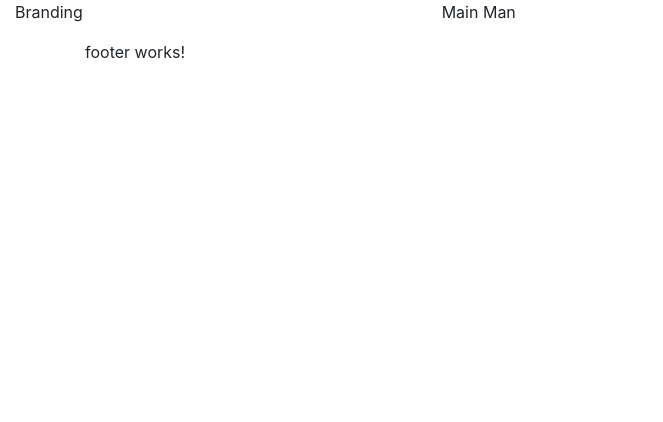
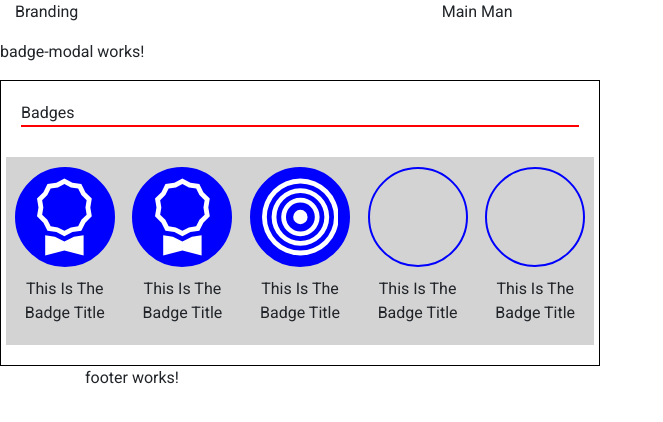
Before and after one commit to mjhandy/AngularBoilerPlate, an Angular app: page / in a window 1280 px wide. Shown: the top 422 px of the page, without its empty margins (0-663 px from the left). Built offline with nearby package versions, Linux system fonts and the light colour scheme.

Commit message:
* badge modal * material design for angular

```diff
--- a/package.json
+++ b/package.json
@@ -12,11 +12,13 @@
   "private": true,
   "dependencies": {
     "@angular/animations": "~11.2.5",
+    "@angular/cdk": "^11.2.4",
     "@angular/common": "~11.2.5",
     "@angular/compiler": "~11.2.5",
     "@angular/core": "~11.2.5",
     "@angular/forms": "~11.2.5",
     "@angular/localize": "~11.2.5",
+    "@angular/material": "^11.2.4",
     "@angular/platform-browser": "~11.2.5",
     "@angular/platform-browser-dynamic": "~11.2.5",
     "@angular/router": "~11.2.5",
--- a/src/app/app.component.html
+++ b/src/app/app.component.html
@@ -1,2 +1,5 @@
 <header class='header'></header>
+<main>
+  <div data-comp='badgeModal'></div>
+</main>
 <footer class='footer' data-type='footer'></footer>
--- /dev/null
+++ b/src/app/components/badge-modal/badge-modal.component.html
@@ -0,0 +1,78 @@
+<p>badge-modal works!</p>
+<div class='badgeModal'>
+  <div class='badgeModal-title'>{{ title }}</div>
+  <div class='badgeModal-group card-deck'>
+    <!-- Badge Start -->
+    <div class='card badgeModal-card justify-content-center'>
+      <div class='badgeModal-card__header justify-content-center on'>
+        <svg xmlns="http://www.w3.org/2000/svg" viewBox="0 0 16 16">
+          <path
+            d="M9.669.864L8 0 6.331.864l-1.858.282-.842 1.68-1.337 1.32L2.6 6l-.306 1.854 1.337 1.32.842 1.68 1.858.282L8 12l1.669-.864 1.858-.282.842-1.68 1.337-1.32L13.4 6l.306-1.854-1.337-1.32-.842-1.68L9.669.864zm1.196 1.193l.684 1.365 1.086 1.072L12.387 6l.248 1.506-1.086 1.072-.684 1.365-1.51.229L8 10.874l-1.355-.702-1.51-.229-.684-1.365-1.086-1.072L3.614 6l-.25-1.506 1.087-1.072.684-1.365 1.51-.229L8 1.126l1.356.702 1.509.229z" />
+          <path d="M4 11.794V16l4-1 4 1v-4.206l-2.018.306L8 13.126 6.018 12.1 4 11.794z" />
+        </svg>
+      </div>
+      <div class='badgeModal-card__body'>This is the badge title</div>
+    </div>
+    <!-- Bagde End -->
+
+    <!-- Badge Start -->
+    <div class='card badgeModal-card justify-content-center'>
+      <div class='badgeModal-card__header justify-content-center on'>
+        <svg xmlns="http://www.w3.org/2000/svg" viewBox="0 0 16 16">
+          <path
+            d="M9.669.864L8 0 6.331.864l-1.858.282-.842 1.68-1.337 1.32L2.6 6l-.306 1.854 1.337 1.32.842 1.68 1.858.282L8 12l1.669-.864 1.858-.282.842-1.68 1.337-1.32L13.4 6l.306-1.854-1.337-1.32-.842-1.68L9.669.864zm1.196 1.193l.684 1.365 1.086 1.072L12.387 6l.248 1.506-1.086 1.072-.684 1.365-1.51.229L8 10.874l-1.355-.702-1.51-.229-.684-1.365-1.086-1.072L3.614 6l-.25-1.506 1.087-1.072.684-1.365 1.51-.229L8 1.126l1.356.702 1.509.229z" />
+          <path d="M4 11.794V16l4-1 4 1v-4.206l-2.018.306L8 13.126 6.018 12.1 4 11.794z" />
+        </svg>
+      </div>
+      <div class='badgeModal-card__body'>This is the badge title</div>
+    </div>
+    <!-- Bagde End -->
+
+
+    <!-- Badge Start -->
+    <div class='card badgeModal-card justify-content-center'>
+      <div class='badgeModal-card__header justify-content-center on'
+      matBadge="8" matBadgeColor="warn">
+        <svg xmlns="http://www.w3.org/2000/svg"  viewBox="0 0 16 16">
+          <path d="M8 15A7 7 0 1 1 8 1a7 7 0 0 1 0 14zm0 1A8 8 0 1 0 8 0a8 8 0 0 0 0 16z"/>
+          <path d="M8 13A5 5 0 1 1 8 3a5 5 0 0 1 0 10zm0 1A6 6 0 1 0 8 2a6 6 0 0 0 0 12z"/>
+          <path d="M8 11a3 3 0 1 1 0-6 3 3 0 0 1 0 6zm0 1a4 4 0 1 0 0-8 4 4 0 0 0 0 8z"/>
+          <path d="M9.5 8a1.5 1.5 0 1 1-3 0 1.5 1.5 0 0 1 3 0z"/>
+        </svg>
+      </div>
+      <div class='badgeModal-card__body'>This is the badge title</div>
+    </div>
+    <!-- Bagde End -->
+
+
+
+    <!-- Badge Start -->
+    <div class='card badgeModal-card justify-content-center'>
+      <div class='badgeModal-card__header justify-content-center'>
+        <svg xmlns="http://www.w3.org/2000/svg" viewBox="0 0 16 16">
+          <path
+            d="M9.669.864L8 0 6.331.864l-1.858.282-.842 1.68-1.337 1.32L2.6 6l-.306 1.854 1.337 1.32.842 1.68 1.858.282L8 12l1.669-.864 1.858-.282.842-1.68 1.337-1.32L13.4 6l.306-1.854-1.337-1.32-.842-1.68L9.669.864zm1.196 1.193l.684 1.365 1.086 1.072L12.387 6l.248 1.506-1.086 1.072-.684 1.365-1.51.229L8 10.874l-1.355-.702-1.51-.229-.684-1.365-1.086-1.072L3.614 6l-.25-1.506 1.087-1.072.684-1.365 1.51-.229L8 1.126l1.356.702 1.509.229z" />
+          <path d="M4 11.794V16l4-1 4 1v-4.206l-2.018.306L8 13.126 6.018 12.1 4 11.794z" />
+        </svg>
+      </div>
+      <div class='badgeModal-card__body'>This is the badge title</div>
+    </div>
+    <!-- Bagde End -->
+
+
+
+    <!-- Badge Start -->
+    <div class='card badgeModal-card justify-content-center'>
+      <div class='badgeModal-card__header justify-content-center'>
+        <svg xmlns="http://www.w3.org/2000/svg" viewBox="0 0 16 16">
+          <path
+            d="M9.669.864L8 0 6.331.864l-1.858.282-.842 1.68-1.337 1.32L2.6 6l-.306 1.854 1.337 1.32.842 1.68 1.858.282L8 12l1.669-.864 1.858-.282.842-1.68 1.337-1.32L13.4 6l.306-1.854-1.337-1.32-.842-1.68L9.669.864zm1.196 1.193l.684 1.365 1.086 1.072L12.387 6l.248 1.506-1.086 1.072-.684 1.365-1.51.229L8 10.874l-1.355-.702-1.51-.229-.684-1.365-1.086-1.072L3.614 6l-.25-1.506 1.087-1.072.684-1.365 1.51-.229L8 1.126l1.356.702 1.509.229z" />
+          <path d="M4 11.794V16l4-1 4 1v-4.206l-2.018.306L8 13.126 6.018 12.1 4 11.794z" />
+        </svg>
+      </div>
+      <div class='badgeModal-card__body'>This is the badge title</div>
+    </div>
+    <!-- Bagde End -->
+
+  </div>
+</div>
--- /dev/null
+++ b/src/app/components/badge-modal/badge-modal.component.scss
@@ -0,0 +1,53 @@
+.badgeModal {
+  width: 600px;
+  border: 1px solid black;
+  display: flex;
+  flex-direction: column;
+  flex-wrap: nowrap;
+  padding: 20px;
+
+  &-title {
+    border-bottom: 2px solid red;
+    margin-bottom: 30px;
+  }
+
+  &-group {
+    background-color: lightgray;
+  }
+
+  &-card {
+    border: none;
+    align-items: center;
+    border-radius: 0;
+    border: none;
+    background-color: transparent;
+    padding-top: 10px;
+    padding-bottom: 10px;
+
+    &__header {
+      background: transparent;
+      width: 100px;
+      height: 100px;
+      border: 2px solid blue;
+      border-radius: 50%;
+      fill: lightgray;
+      display: flex;
+
+      svg {
+        width: 80%;
+      }
+
+      &.on {
+        background-color: blue;
+        fill: white;
+      }
+    }
+
+    &__body {
+      text-align: center;
+      text-transform: capitalize;
+      padding: 10px 0;
+    }
+
+  }
+}
--- /dev/null
+++ b/src/app/components/badge-modal/badge-modal.component.ts
@@ -0,0 +1,17 @@
+import { Component, OnInit } from '@angular/core';
+
+@Component({
+  selector: '[data-comp="badgeModal"]',
+  templateUrl: './badge-modal.component.html',
+  styleUrls: ['./badge-modal.component.scss']
+})
+export class BadgeModalComponent implements OnInit {
+
+  title = 'Badges'
+
+  constructor() { }
+
+  ngOnInit(): void {
+  }
+
+}
--- a/src/index.html
+++ b/src/index.html
@@ -6,6 +6,9 @@
   <base href="/">
   <meta name="viewport" content="width=device-width, initial-scale=1">
   <link rel="icon" type="image/x-icon" href="favicon.ico">
+  <link rel="preconnect" href="https://fonts.gstatic.com">
+  <link href="https://fonts.googleapis.com/css2?family=Roboto:wght@300;400;500&display=swap" rel="stylesheet">
+  <link href="https://fonts.googleapis.com/icon?family=Material+Icons" rel="stylesheet">
 </head>
 <body>
   <app-root></app-root>
--- a/src/scss/styles.scss
+++ b/src/scss/styles.scss
@@ -1,3 +1,38 @@
+
+// Custom Theming for Angular Material
+// For more information: https://material.angular.io/guide/theming
+@import '~@angular/material/theming';
+// Plus imports for other components in your app.
+
+// Include the common styles for Angular Material. We include this here so that you only
+// have to load a single css file for Angular Material in your app.
+// Be sure that you only ever include this mixin once!
+@include mat-core();
+
+// Define the palettes for your theme using the Material Design palettes available in palette.scss
+// (imported above). For each palette, you can optionally specify a default, lighter, and darker
+// hue. Available color palettes: https://material.io/design/color/
+$ngBoilerPlate-primary: mat-palette($mat-indigo);
+$ngBoilerPlate-accent: mat-palette($mat-pink, A200, A100, A400);
+
+// The warn palette is optional (defaults to red).
+$ngBoilerPlate-warn: mat-palette($mat-red);
+
+// Create the theme object. A theme consists of configurations for individual
+// theming systems such as "color" or "typography".
+$ngBoilerPlate-theme: mat-light-theme((
+  color: (
+    primary: $ngBoilerPlate-primary,
+    accent: $ngBoilerPlate-accent,
+    warn: $ngBoilerPlate-warn,
+  )
+));
+
+// Include theme styles for core and each component used in your app.
+// Alternatively, you can import and @include the theme mixins for each component
+// that you are using.
+@include angular-material-theme($ngBoilerPlate-theme);
+
 /* You can add global styles to this file, and also import other style files */
 
 
@@ -12,3 +47,6 @@
 /* mixins */
 
 @import 'mixins/mixins';
+
+html, body { height: 100%; }
+body { margin: 0; font-family: Roboto, "Helvetica Neue", sans-serif; }
```
Also changed, not shown: src/app/app.module.ts (+6 -2 lines), 2 other files (tests, documents, lock files or other folders).
